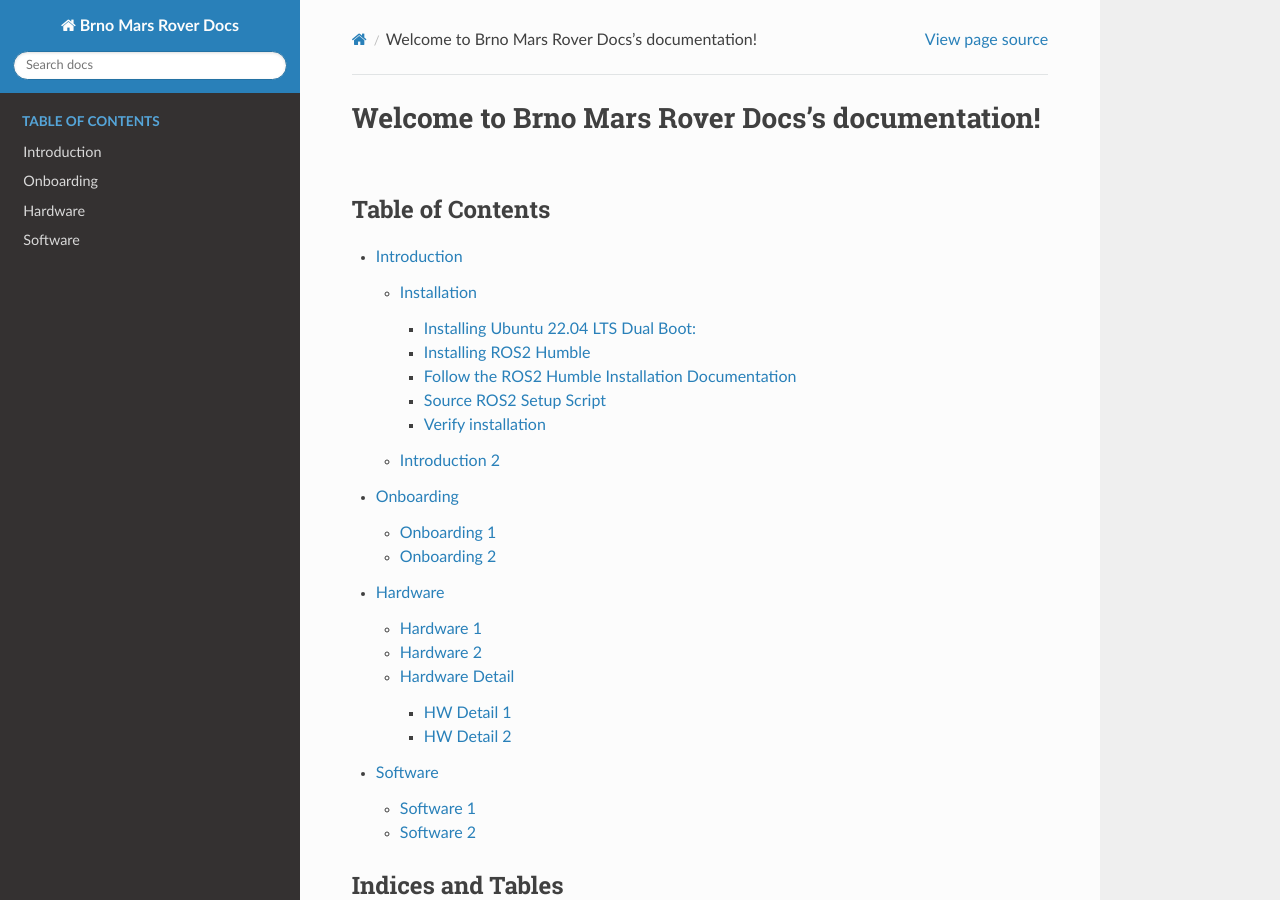
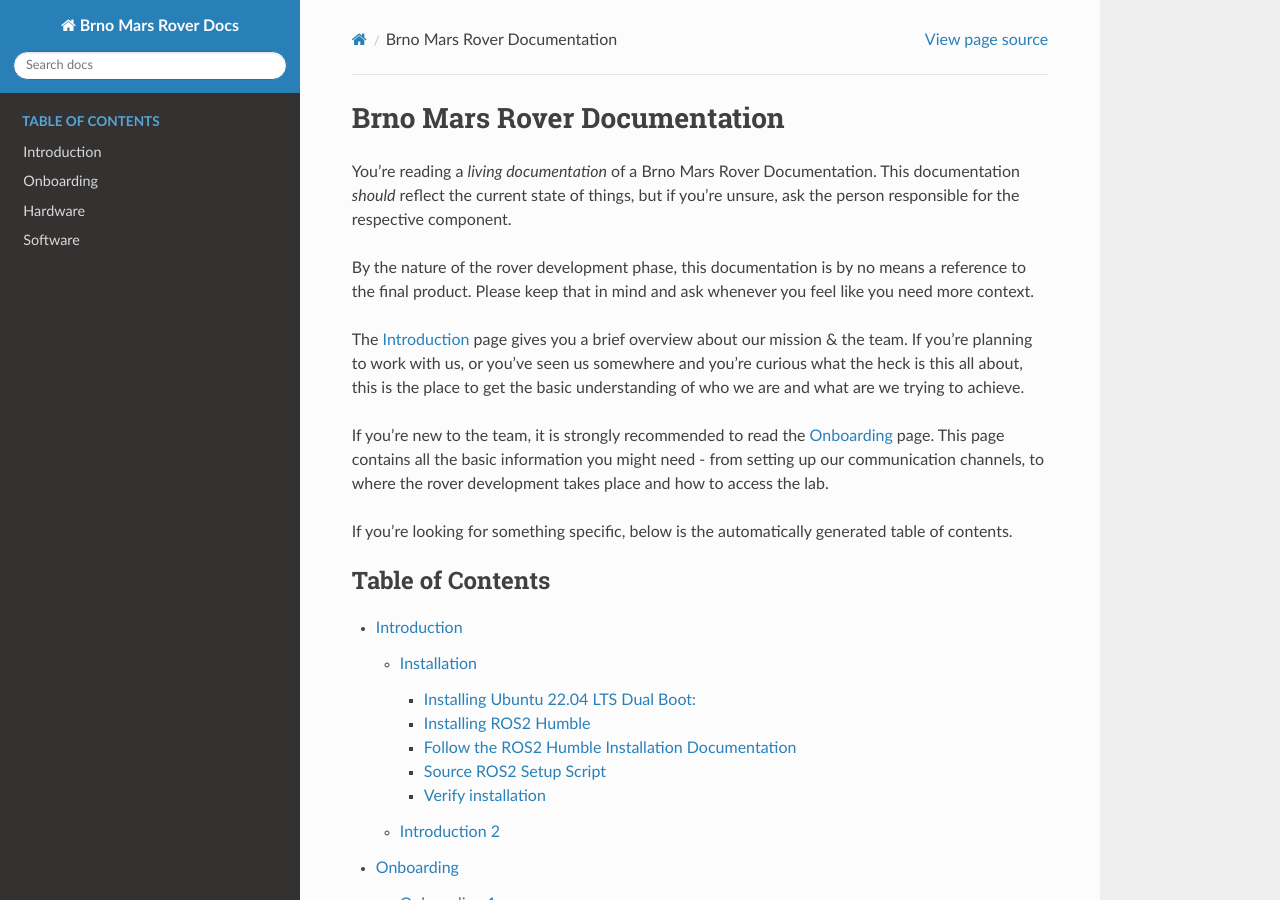
Before and after one commit to BrnoMarsRover/Docs, a Sphinx documentation site: the page built from docs/source/index.rst, in a window 1280 px wide and 900 px high. Built offline with Sphinx 7.4.7 and the Read the Docs theme 2.0.0, drawn with Linux system fonts in a browser that asks for light colours.

Commit message:
adds the mainpage text

```diff
--- a/docs/source/1_introduction/index.rst
+++ b/docs/source/1_introduction/index.rst
@@ -1,3 +1,5 @@
+.. _introduction:
+
 Introduction
 ------------
 
--- a/docs/source/2_onboarding/index.rst
+++ b/docs/source/2_onboarding/index.rst
@@ -1,3 +1,4 @@
+.. _onboarding:
 
 Onboarding
 ----------
--- a/docs/source/index.rst
+++ b/docs/source/index.rst
@@ -3,8 +3,22 @@
    You can adapt this file completely to your liking, but it should at least
    contain the root `toctree` directive.
 
-Welcome to Brno Mars Rover Docs's documentation!
+Brno Mars Rover Documentation
 ================================================
+
+You're reading a *living documentation* of a Brno Mars Rover Documentation.
+This documentation *should* reflect the current state of things, but if you're unsure, ask the person responsible for the respective component.
+
+By the nature of the rover development phase, this documentation is by no means a reference to the final product. Please keep that in mind and ask whenever you feel like you need more context.
+
+The :ref:`introduction` page gives you a brief overview about our mission & the team.
+If you're planning to work with us, or you've seen us somewhere and you're curious what the heck is this all about,
+this is the place to get the basic understanding of who we are and what are we trying to achieve.
+
+If you're new to the team, it is strongly recommended to read the :ref:`onboarding` page.
+This page contains all the basic information you might need - from setting up our communication channels, to where the rover development takes place and how to access the lab.
+
+If you're looking for something specific, below is the automatically generated table of contents.
 
 .. toctree::
    :maxdepth: 3
```
Also changed, not shown: 1 other file.
